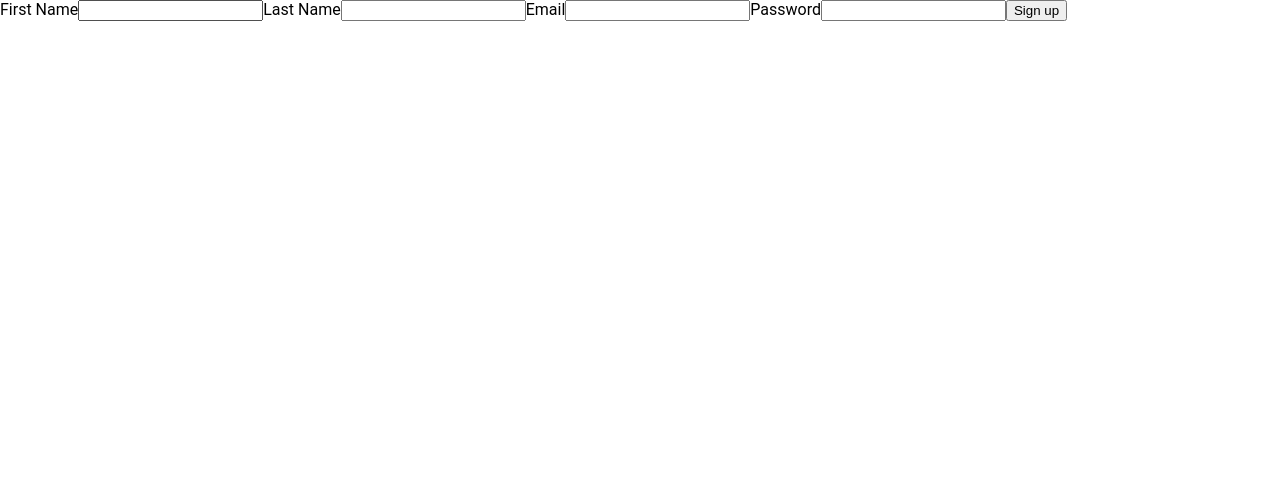
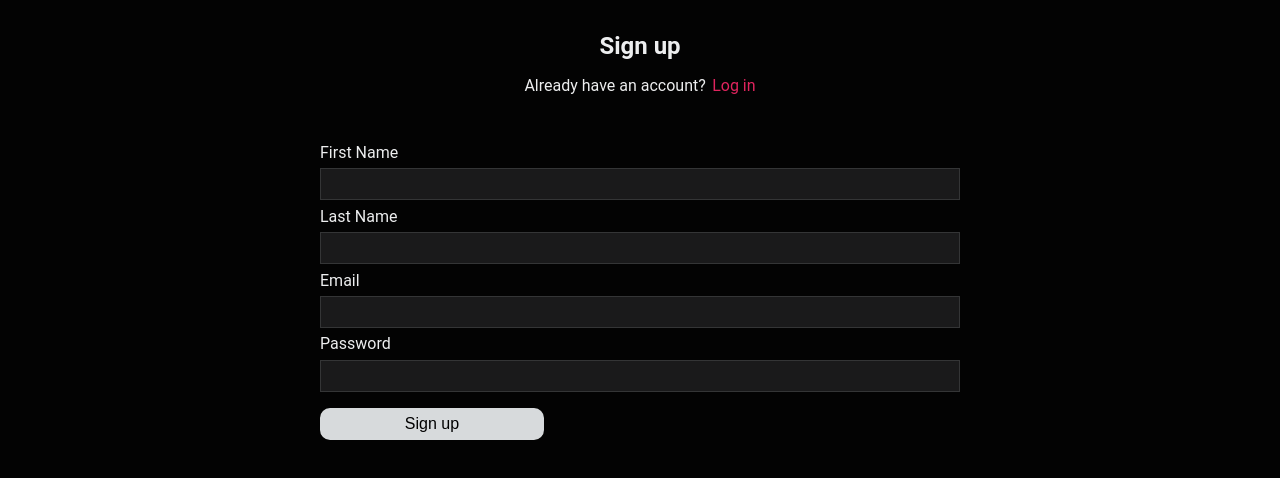
Before and after one commit to gunnmgirl/ask-it-client, a React (Create React App) app: page /signup in a window 1280 px wide. Shown: the top 478 px of the page. Built offline with nearby package versions, Linux system fonts and the light colour scheme.

Commit message:
Adds login page

```diff
--- a/src/App.js
+++ b/src/App.js
@@ -14,7 +14,7 @@ function App() {
   const isLoggedIn = useSelector((state) => state.auth.isLoggedIn);
 
   return (
-    <ThemeProvider theme={themes.light}>
+    <ThemeProvider theme={themes.dark}>
       <GlobalStyle />
       <Router history={history}>
         {isLoggedIn ? (
--- a/src/features/auth/components/Entry.js
+++ b/src/features/auth/components/Entry.js
@@ -9,7 +9,7 @@ const Container = styled.div`
   flex-direction: column;
   justify-content: center;
   align-items: center;
-  background-color: ${(props) => props.theme.backgroundSecondary};
+  background-color: ${(props) => props.theme.backgroundPrimary};
 `;
 
 const Wrapper = styled.div`
@@ -32,8 +32,8 @@ const StyledButton = styled.button`
 `;
 
 const StyledButtonDark = styled(StyledButton)`
-  background-color: ${(props) => props.theme.backgroundSecondary};
-  color: ${(props) => props.theme.backgroundButton};
+  background-color: ${(props) => props.theme.backgroundPrimary};
+  color: ${(props) => props.theme.primary};
 `;
 
 function Entry() {
--- a/src/features/auth/components/LogIn.js
+++ b/src/features/auth/components/LogIn.js
@@ -2,16 +2,71 @@ import React from "react";
 import { useFormik } from "formik";
 import { useDispatch } from "react-redux";
 import * as Yup from "yup";
+import styled from "styled-components";
+import { Link } from "react-router-dom";
 
 import { login } from "../actions/authActions";
+
+const Container = styled.div`
+  height: 100vh;
+  background-color: ${(props) => props.theme.backgroundPrimary};
+  color: ${(props) => props.theme.primary};
+  display: flex;
+  flex-direction: column;
+  align-items: center;
+`;
+
+const StyledForm = styled.form`
+  margin: 2rem 0;
+  display: flex;
+  flex-direction: column;
+  color: ${(props) => props.theme.primary};
+  width: 50%;
+`;
+
+const StyledInput = styled.input`
+  background-color: ${(props) => props.theme.backgroundSecondary};
+  border: 1px solid ${(props) => props.theme.border};
+  color: ${(props) => props.theme.primary};
+  height: 2rem;
+  margin: 0.4rem 0;
+`;
+
+const StyledText = styled.span`
+  color: ${(props) => props.theme.warning};
+`;
+
+const StyledButton = styled.button`
+  background-color: ${(props) => props.theme.backgroundButton};
+  border: 2px solid ${(props) => props.theme.backgroundButton};
+  border-radius: 10px;
+  width: 14rem;
+  height: 2rem;
+  font-size: 1rem;
+  margin: 0.6rem 0;
+`;
+
+const Wrapper = styled.div`
+  display: flex;
+  align-items: center;
+`;
+
+const StyledLink = styled(Link)`
+  margin-left: 0.4rem;
+  color: ${(props) => props.theme.warning};
+  text-decoration: none;
+`;
+
+const StyledHeader = styled.h2`
+  margin-top: 2rem;
+  margin-bottom: 0;
+`;
 
 function LogIn() {
   const dispatch = useDispatch();
 
   const validationSchema = Yup.object().shape({
-    password: Yup.string()
-      .min(5, "Must be at least 5 characters long")
-      .required("Required"),
+    password: Yup.string().required("Required"),
     email: Yup.string().email("Invalid email address").required("Required"),
   });
 
@@ -27,10 +82,15 @@ function LogIn() {
   });
 
   return (
-    <div>
-      <form onSubmit={formik.handleSubmit}>
+    <Container>
+      <StyledHeader>Log in</StyledHeader>
+      <Wrapper>
+        <p>Don’t have an account yet?</p>
+        <StyledLink to="/signup">Sign up</StyledLink>
+      </Wrapper>
+      <StyledForm onSubmit={formik.handleSubmit}>
         <label htmlFor="email">Email</label>
-        <input
+        <StyledInput
           type="email"
           name="email"
           id="email"
@@ -39,10 +99,10 @@ function LogIn() {
           value={formik.values.email}
         />
         {formik.errors.email && formik.touched.email ? (
-          <p>{formik.errors.email}</p>
+          <StyledText>{formik.errors.email}</StyledText>
         ) : null}
         <label htmlFor="password">Password</label>
-        <input
+        <StyledInput
           type="password"
           name="password"
           id="password"
@@ -51,13 +111,13 @@ function LogIn() {
           value={formik.values.password}
         />
         {formik.errors.password && formik.touched.password ? (
-          <p>{formik.errors.password}</p>
+          <StyledText>{formik.errors.password}</StyledText>
         ) : null}
-        <button type="submit" onClick={formik.handleSubmit}>
+        <StyledButton type="submit" onClick={formik.handleSubmit}>
           Log in
-        </button>
-      </form>
-    </div>
+        </StyledButton>
+      </StyledForm>
+    </Container>
   );
 }
 
--- a/src/features/auth/components/SignUp.js
+++ b/src/features/auth/components/SignUp.js
@@ -2,8 +2,65 @@ import React from "react";
 import { useFormik } from "formik";
 import { useDispatch } from "react-redux";
 import * as Yup from "yup";
+import styled from "styled-components";
+import { Link } from "react-router-dom";
 
 import { signup } from "../actions/authActions";
+
+const Container = styled.div`
+  height: 100vh;
+  background-color: ${(props) => props.theme.backgroundPrimary};
+  color: ${(props) => props.theme.primary};
+  display: flex;
+  flex-direction: column;
+  align-items: center;
+`;
+
+const StyledForm = styled.form`
+  margin: 2rem 0;
+  display: flex;
+  flex-direction: column;
+  color: ${(props) => props.theme.primary};
+  width: 50%;
+`;
+
+const StyledInput = styled.input`
+  background-color: ${(props) => props.theme.backgroundSecondary};
+  border: 1px solid ${(props) => props.theme.border};
+  color: ${(props) => props.theme.primary};
+  height: 2rem;
+  margin: 0.4rem 0;
+`;
+
+const StyledText = styled.span`
+  color: ${(props) => props.theme.warning};
+`;
+
+const StyledButton = styled.button`
+  background-color: ${(props) => props.theme.backgroundButton};
+  border: 2px solid ${(props) => props.theme.backgroundButton};
+  border-radius: 10px;
+  width: 14rem;
+  height: 2rem;
+  font-size: 1rem;
+  margin: 0.6rem 0;
+`;
+
+const Wrapper = styled.div`
+  display: flex;
+  align-items: center;
+`;
+
+const StyledLink = styled(Link)`
+  margin-left: 0.4rem;
+  color: ${(props) => props.theme.warning};
+  text-decoration: none;
+`;
+
+const StyledHeader = styled.h2`
+  margin-top: 2rem;
+  margin-bottom: 0;
+`;
 
 function SignUp() {
   const dispatch = useDispatch();
@@ -31,10 +88,15 @@ function SignUp() {
   });
 
   return (
-    <div>
-      <form onSubmit={formik.handleSubmit}>
+    <Container>
+      <StyledHeader>Sign up</StyledHeader>
+      <Wrapper>
+        <p>Already have an account?</p>
+        <StyledLink to="/login">Log in</StyledLink>
+      </Wrapper>
+      <StyledForm onSubmit={formik.handleSubmit}>
         <label htmlFor="firstName">First Name</label>
-        <input
+        <StyledInput
           type="text"
           name="firstName"
           id="firstName"
@@ -43,10 +105,10 @@ function SignUp() {
           value={formik.values.firstName}
         />
         {formik.errors.firstName && formik.touched.firstName ? (
-          <p>{formik.errors.firstName}</p>
+          <StyledText>{formik.errors.firstName}</StyledText>
         ) : null}
         <label htmlFor="lastName">Last Name</label>
-        <input
+        <StyledInput
           type="text"
           name="lastName"
           id="lastName"
@@ -55,10 +117,10 @@ function SignUp() {
           value={formik.values.lastName}
         />
         {formik.errors.lastName && formik.touched.lastName ? (
-          <p>{formik.errors.lastName}</p>
+          <StyledText>{formik.errors.lastName}</StyledText>
         ) : null}
         <label htmlFor="email">Email</label>
-        <input
+        <StyledInput
           type="email"
           name="email"
           id="email"
@@ -67,10 +129,10 @@ function SignUp() {
           value={formik.values.email}
         />
         {formik.errors.email && formik.touched.email ? (
-          <p>{formik.errors.email}</p>
+          <StyledText>{formik.errors.email}</StyledText>
         ) : null}
         <label htmlFor="password">Password</label>
-        <input
+        <StyledInput
           type="password"
           name="password"
           id="password"
@@ -79,13 +141,13 @@ function SignUp() {
           value={formik.values.password}
         />
         {formik.errors.password && formik.touched.password ? (
-          <p>{formik.errors.password}</p>
+          <StyledText>{formik.errors.password}</StyledText>
         ) : null}
-        <button type="submit" onClick={formik.handleSubmit}>
+        <StyledButton type="submit" onClick={formik.handleSubmit}>
           Sign up
-        </button>
-      </form>
-    </div>
+        </StyledButton>
+      </StyledForm>
+    </Container>
   );
 }
 
--- a/src/themes/lightTheme.js
+++ b/src/themes/darkTheme.js
@@ -6,6 +6,7 @@ const lightTheme = {
   border: "#343536",
   primary: "#edeeef",
   secondary: "#fff",
+  warning: "rgb(224, 36, 94)", //red
 };
 
 export default lightTheme;
--- a/src/themes/index.js
+++ b/src/themes/index.js
@@ -1,3 +1,3 @@
-import light from "./lightTheme";
+import dark from "./darkTheme";
 
-export default { light };
+export default { dark };
```
